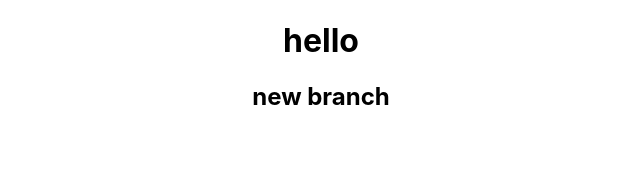
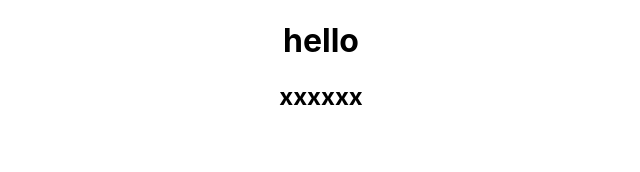
Before and after one commit to TPLKoreanBook/TPLkoreanbooks, a React (Create React App) app: page / in a window 1280 px wide. Shown: the top 172 px of the page, without its empty margins (319-959 px from the left). Built offline with nearby package versions, Linux system fonts and the light colour scheme.

Commit message:
Update App.js

```diff
--- a/src/App.js
+++ b/src/App.js
@@ -4,7 +4,7 @@ function App() {
   return (
     <div className="App">
       <h1>hello</h1>
-      <h2>new branch</h2>
+      <h2>xxxxxx</h2>
     </div>
   );
 }
```
